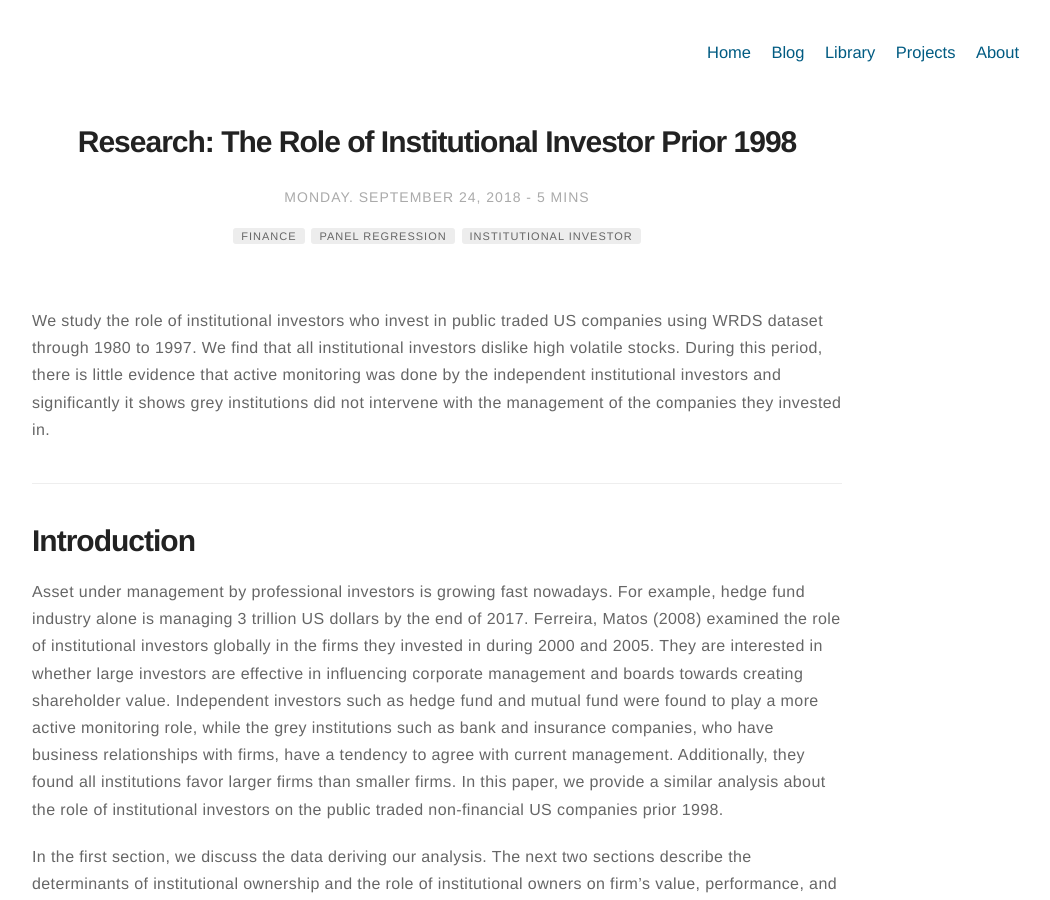
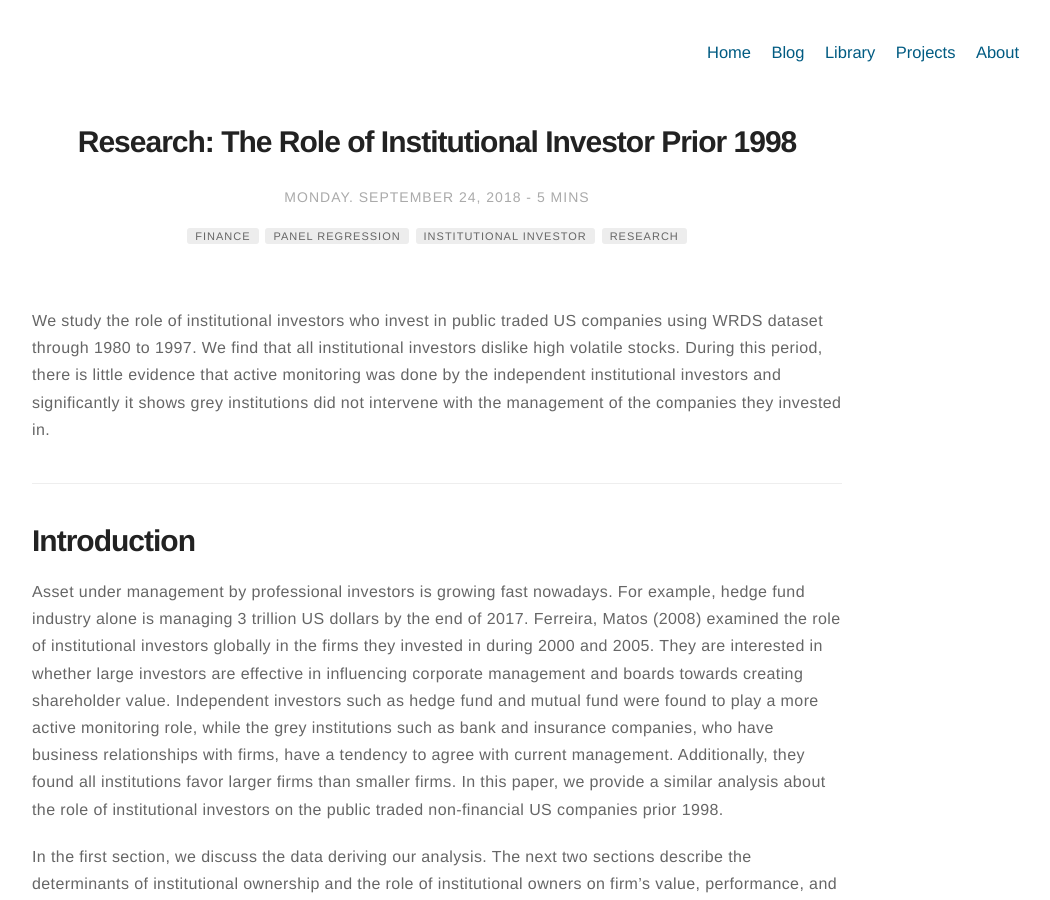
Before and after one commit to WizardKingZ/WizardKingZ.github.io, a Jekyll site: the page built from _posts/2018-09-24-role-institutional-investor-prior-1998.markdown, in a window 1280 px wide and 900 px high. Shown: the whole window, without its empty margins (203-1253 px from the left). Built offline with Jekyll 4.4.1, drawn with Linux system fonts in a browser that asks for light colours; comment, search, counter and statistics services are not loaded.

Commit message:
Update 2018-09-24-role-institutional-investor-prior-1998.markdown

```diff
--- a/_posts/2018-09-24-role-institutional-investor-prior-1998.markdown
+++ b/_posts/2018-09-24-role-institutional-investor-prior-1998.markdown
@@ -8,10 +8,11 @@ tag:
   - finance
   - panel regression
   - institutional investor
+  - research
 star: false
 category: blog
 author: projohnewzhang
-description: "Research: The Role of Institutional Investor Prior 1998"
+description: "The Role of Institutional Investor Prior 1998"
 ---
 
 We study the role of institutional investors who invest in public traded US companies using WRDS dataset through 1980 to 1997. We find that all institutional investors dislike high volatile stocks. During this period, there is little evidence that active monitoring was done by the independent institutional investors and significantly it shows grey institutions did not intervene with the management of the companies they invested in.
```
